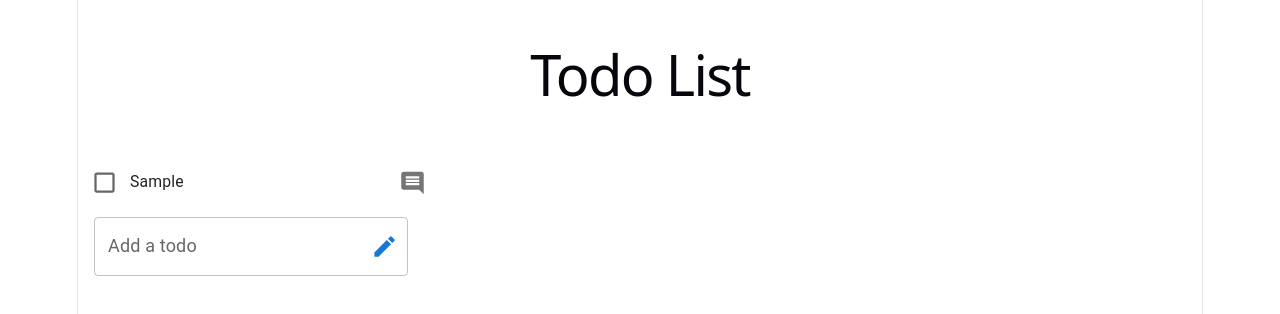
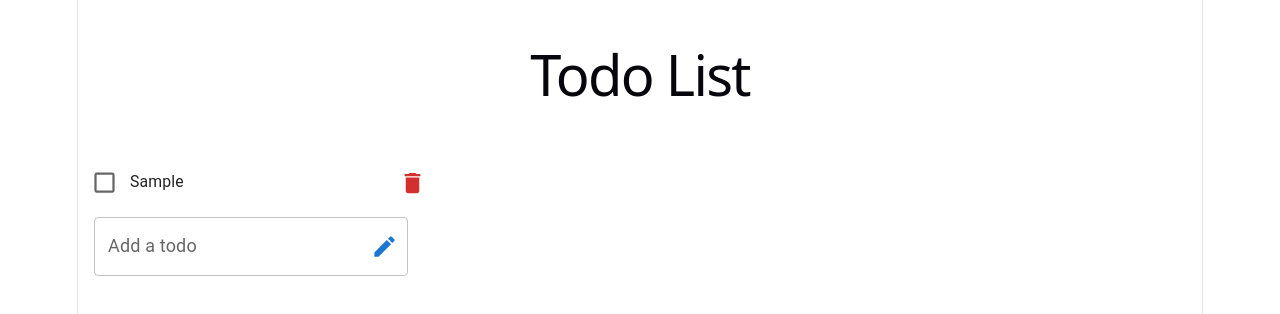
Before and after one commit to AbhishekShrestha404/react-learning, a React (Vite) app in the folder todo-list/: page / in a window 1280 px wide. Both pictures are taken after typing "Sample" into the empty fields and a click on the button "Add todo". Shown: the top 314 px of the page. Built offline with nearby package versions, Linux system fonts and the light colour scheme.

Commit message:
Fix Delete icon

```diff
--- a/todo-list/src/TodoItem.jsx
+++ b/todo-list/src/TodoItem.jsx
@@ -5,7 +5,7 @@ import ListItemText from '@mui/material/ListItemText';
 import IconButton from '@mui/material/IconButton';
 import CheckBoxIcon from '@mui/icons-material/CheckBox';
 import CheckBoxOutlineBlankIcon from '@mui/icons-material/CheckBoxOutlineBlank';
-import CommentIcon from '@mui/icons-material/Comment';
+import Delete from '@mui/icons-material/Delete';
 
 function TodoItem({ todo, handleToggle, removeTodo }) {
     const labelId = `checkbox-list-label-${todo.id}`;
@@ -19,10 +19,11 @@ function TodoItem({ todo, handleToggle, removeTodo }) {
             secondaryAction={
                 <IconButton
                     edge="end"
-                    aria-label={`see comments for ${todo.text}`}
+                    aria-label='delete'
                     onClick={removeTodo}
+                    color='error'
                 >
-                    <CommentIcon />
+                    <Delete />
                 </IconButton>
             }
             disablePadding
```
